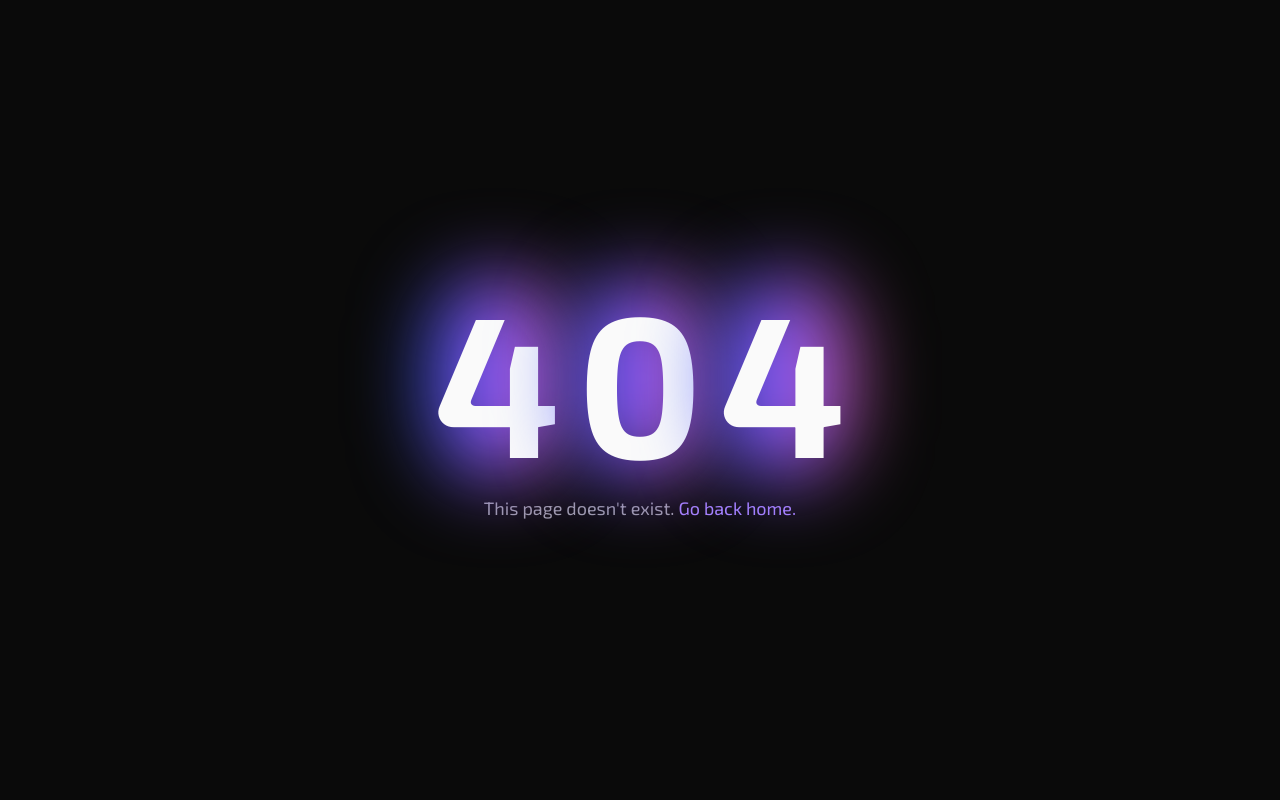
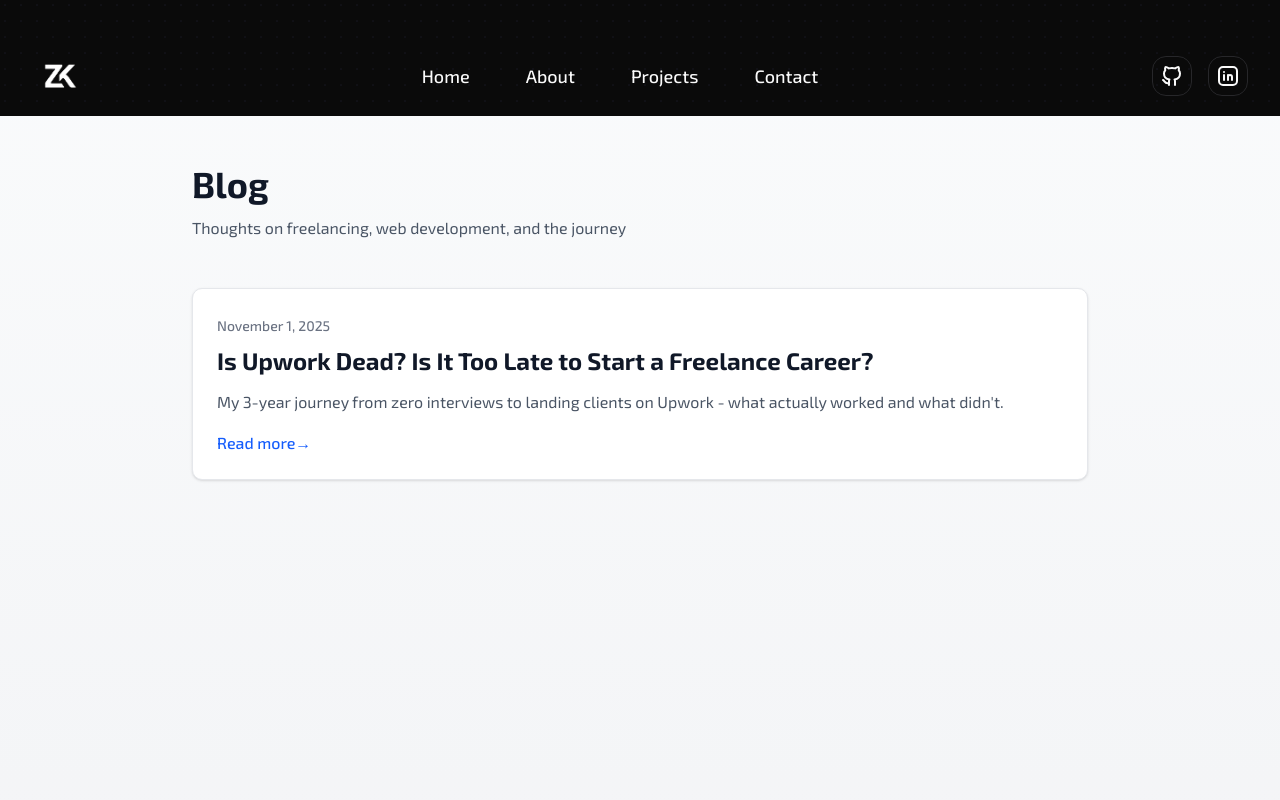
Before and after one commit to krsticzoran/my-portfolio, a Next.js app: page /blog in a window 1280 px wide. Before the commit this address had no page. Shown: the top 800 px of the page. Built offline with nearby package versions, Linux system fonts and the light colour scheme.

Commit message:
feat: add blog functionality with markdown support

```diff
--- a/package.json
+++ b/package.json
@@ -20,6 +20,7 @@
     "class-variance-authority": "^0.7.1",
     "clsx": "^2.1.1",
     "cobe": "^0.6.4",
+    "gray-matter": "^4.0.3",
     "lru-cache": "^10.4.3",
     "lucide-react": "^0.523.0",
     "motion": "^12.23.24",
--- /dev/null
+++ b/src/app/blog/page.tsx
@@ -0,0 +1,58 @@
+import Link from "next/link";
+
+import { getSortedPostsData } from "@/lib/posts";
+
+export default function BlogPage() {
+  const posts = getSortedPostsData();
+
+  return (
+    <div className="min-h-screen bg-gradient-to-b from-gray-50 to-gray-100 py-12 px-4">
+      <div className="max-w-4xl mx-auto">
+        {/* Header */}
+        <div className="mb-12">
+          <h1 className="text-4xl font-bold text-gray-900 mb-3">Blog</h1>
+          <p className="text-gray-600">Thoughts on freelancing, web development, and the journey</p>
+        </div>
+
+        {/* Posts List */}
+        <div className="space-y-8">
+          {posts.map((post) => (
+            <Link key={post.slug} href={`/blog/${post.slug}`} className="block group">
+              <article className="bg-white rounded-lg p-6 shadow-sm hover:shadow-md transition-shadow duration-200 border border-gray-200">
+                {/* Date */}
+                <time className="text-sm text-gray-500 font-medium">
+                  {new Date(post.date).toLocaleDateString("en-US", {
+                    year: "numeric",
+                    month: "long",
+                    day: "numeric",
+                  })}
+                </time>
+
+                {/* Title */}
+                <h2 className="text-2xl font-bold text-gray-900 mt-2 mb-3 group-hover:text-blue-600 transition-colors">
+                  {post.title}
+                </h2>
+
+                {/* Excerpt */}
+                <p className="text-gray-600 leading-relaxed">{post.excerpt}</p>
+
+                {/* Read More */}
+                <div className="mt-4 flex items-center text-blue-600 font-medium group-hover:gap-2 transition-all">
+                  <span>Read more</span>
+                  <span className="group-hover:translate-x-1 transition-transform">→</span>
+                </div>
+              </article>
+            </Link>
+          ))}
+        </div>
+
+        {/* Empty State */}
+        {posts.length === 0 && (
+          <div className="text-center py-12">
+            <p className="text-gray-500">No posts yet. Stay tuned!</p>
+          </div>
+        )}
+      </div>
+    </div>
+  );
+}
--- /dev/null
+++ b/src/lib/posts.ts
@@ -0,0 +1,68 @@
+import fs from "fs";
+import path from "path";
+
+import matter from "gray-matter";
+
+const postsDirectory = path.join(process.cwd(), "posts");
+
+export interface PostMetadata {
+  title: string;
+  date: string;
+  excerpt: string;
+  slug: string;
+}
+
+export function getSortedPostsData(): PostMetadata[] {
+  // Get file names under /posts
+  const fileNames = fs.readdirSync(postsDirectory);
+
+  const allPostsData = fileNames
+    .filter((fileName) => fileName.endsWith(".md"))
+    .map((fileName) => {
+      // Remove ".md" from file name to get slug
+      const slug = fileName.replace(/\.md$/, "");
+
+      // Read markdown file as string
+      const fullPath = path.join(postsDirectory, fileName);
+      const fileContents = fs.readFileSync(fullPath, "utf8");
+
+      // Use gray-matter to parse the post metadata section
+      const matterResult = matter(fileContents);
+
+      // Combine the data with the slug
+      return {
+        slug,
+        title: matterResult.data.title,
+        date: matterResult.data.date,
+        excerpt: matterResult.data.excerpt,
+      } as PostMetadata;
+    });
+
+  // Sort posts by date (newest first)
+  return allPostsData.sort((a, b) => {
+    return new Date(b.date).getTime() - new Date(a.date).getTime();
+  });
+}
+
+// one post data
+export function getPostBySlug(slug: string) {
+  const fullPath = path.join(postsDirectory, `${slug}.md`);
+  const fileContents = fs.readFileSync(fullPath, "utf8");
+  const matterResult = matter(fileContents);
+
+  return {
+    slug,
+    content: matterResult.content,
+    ...matterResult.data,
+  };
+}
+
+// all post slugs
+export function getAllPostSlugs() {
+  const fileNames = fs.readdirSync(postsDirectory);
+  return fileNames
+    .filter((fileName) => fileName.endsWith(".md"))
+    .map((fileName) => ({
+      slug: fileName.replace(/\.md$/, ""),
+    }));
+}
```
Also changed, not shown: 1 other file (tests, documents, lock files or other folders).
